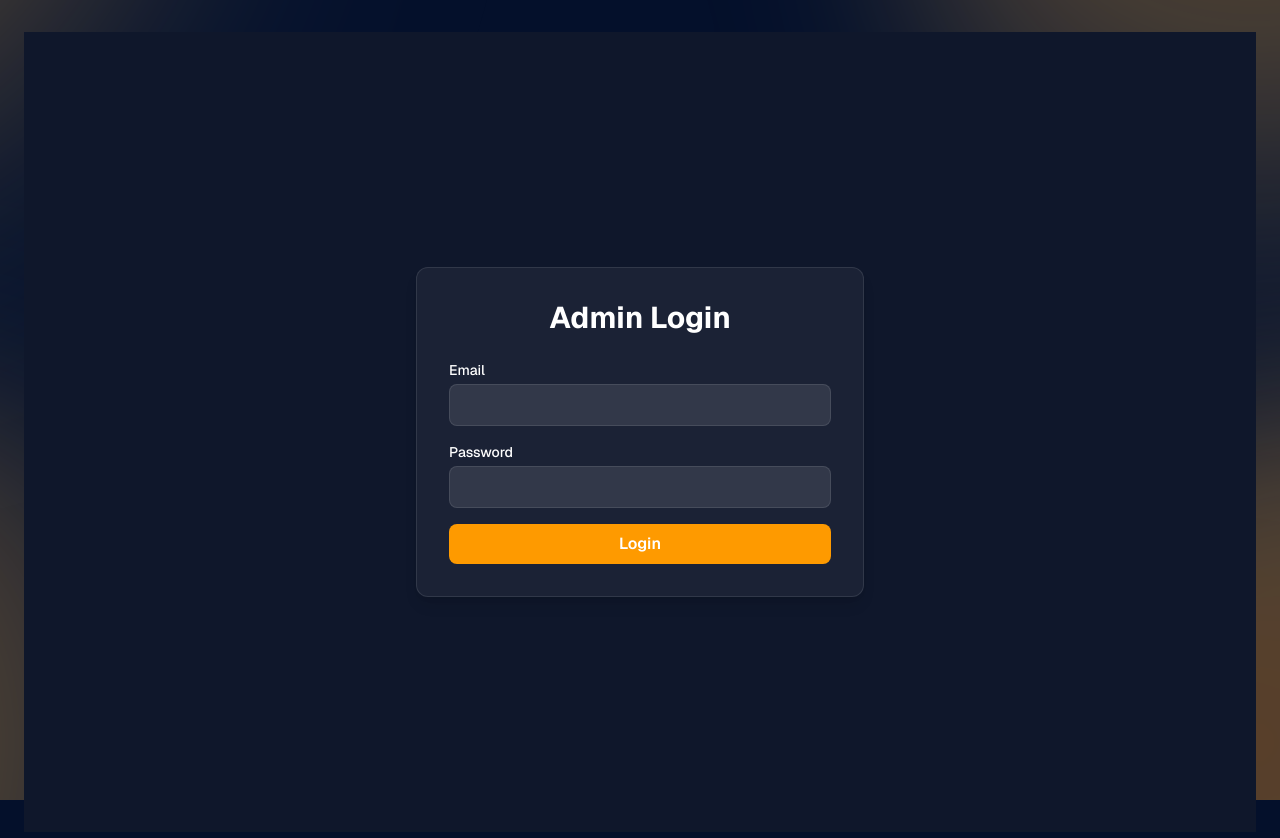
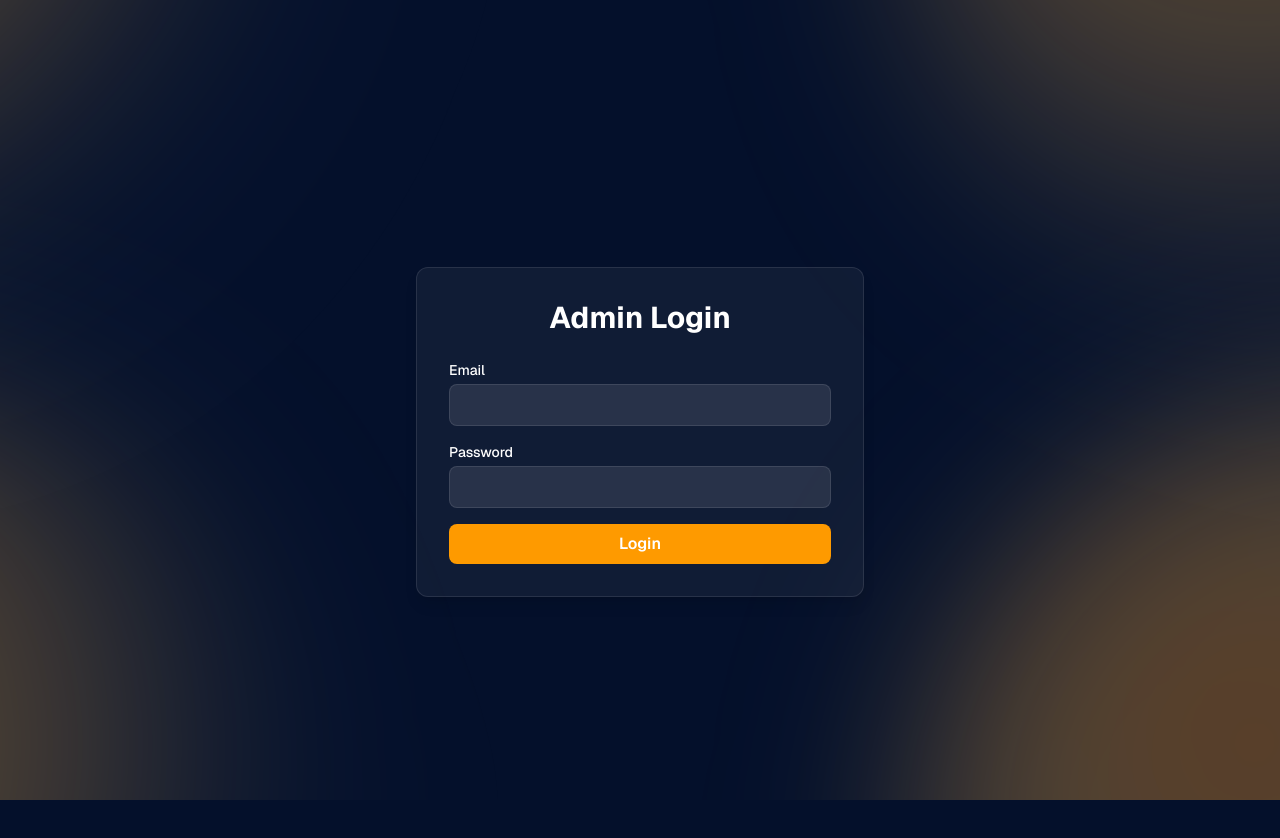
Before and after one commit to kamaluyahaya/vanguard, a Next.js app: page /admin/login in a window 1280 px wide. Shown: the top 838 px of the page. Built offline with nearby package versions, Linux system fonts and the light colour scheme; no server answers.

Commit message:
Initial commit

```diff
--- a/src/app/admin/login/page.tsx
+++ b/src/app/admin/login/page.tsx
@@ -52,7 +52,7 @@ export default function AdminLoginPage() {
   };
 
   return (
-    <div className="flex items-center justify-center min-h-screen bg-slate-900 text-white">
+    <div className="flex items-center justify-center min-h-screen text-white">
       <div className="bg-white/5 p-8 rounded-xl w-full max-w-md border border-white/10 shadow-lg">
         <h1 className="text-3xl font-bold mb-6 text-center">Admin Login</h1>
 
```
